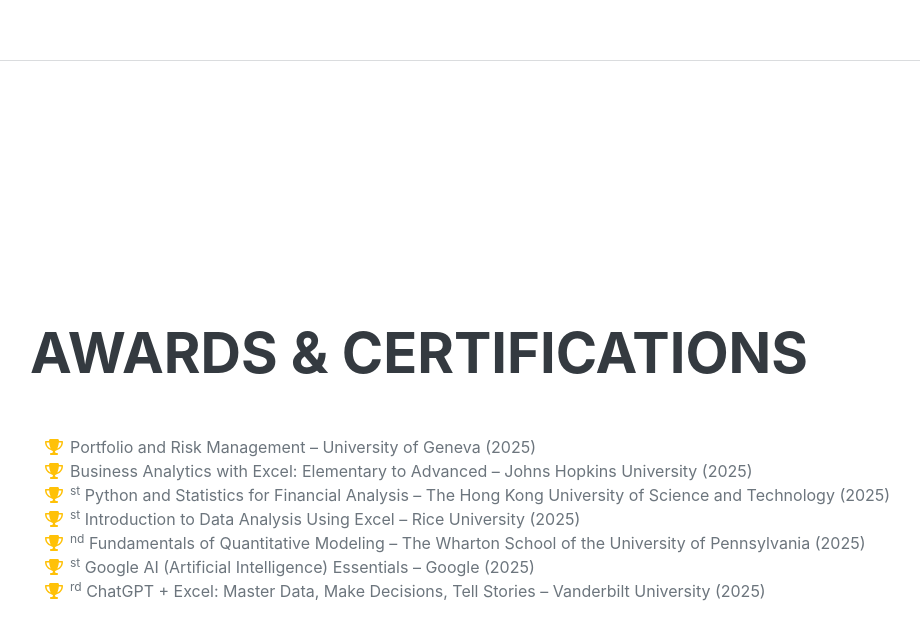
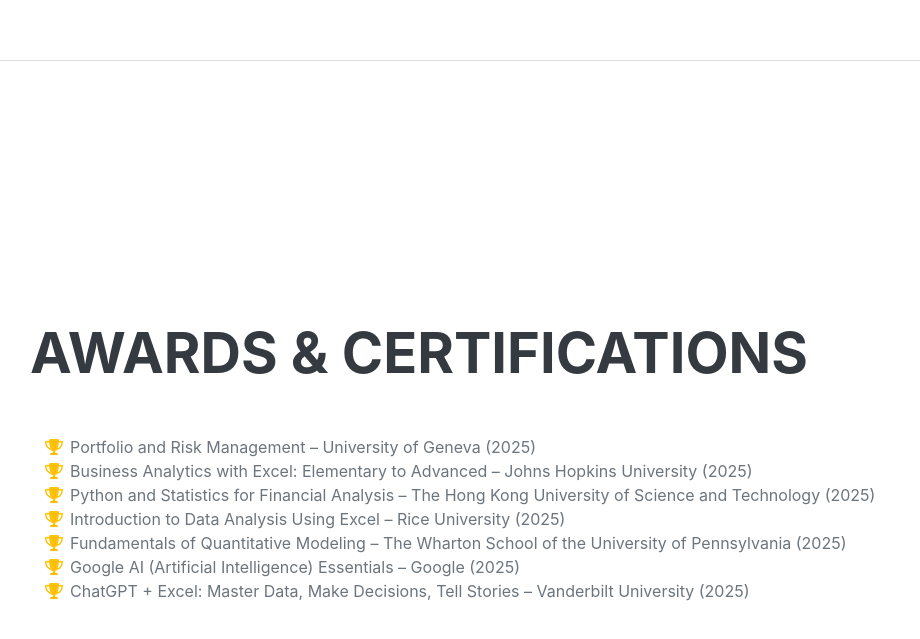
Before and after one commit to luigizaninf/luigizaninf.github.io, a plain HTML site: page index.html in a window 1280 px wide. Shown: the part 4435-5074 px from the top of the page, without its empty margins (290-1210 px from the left). Drawn offline with nearby package versions, Linux system fonts and the light colour scheme; a web font is replaced by a local one.

Commit message:
Update index.html

```diff
--- a/index.html
+++ b/index.html
@@ -214,32 +214,22 @@
                         </li>
                         <li>
                             <span class="fa-li"><i class="fas fa-trophy text-warning"></i></span>
-
-                            <sup>st</sup>
                             Python and Statistics for Financial Analysis – The Hong Kong University of Science and Technology (2025)
                         </li>
                         <li>
                             <span class="fa-li"><i class="fas fa-trophy text-warning"></i></span>
-
-                            <sup>st</sup>
                             Introduction to Data Analysis Using Excel – Rice University (2025)
                         </li>
                         <li>
                             <span class="fa-li"><i class="fas fa-trophy text-warning"></i></span>
-
-                            <sup>nd</sup>
                             Fundamentals of Quantitative Modeling – The Wharton School of the University of Pennsylvania (2025)
                         </li>
                         <li>
                             <span class="fa-li"><i class="fas fa-trophy text-warning"></i></span>
-
-                            <sup>st</sup>
                             Google AI (Artificial Intelligence) Essentials – Google (2025)
                         </li>
                         <li>
                             <span class="fa-li"><i class="fas fa-trophy text-warning"></i></span>
-
-                            <sup>rd</sup>
                             ChatGPT + Excel: Master Data, Make Decisions, Tell Stories – Vanderbilt University (2025)
                         </li>
                     </ul>
```
